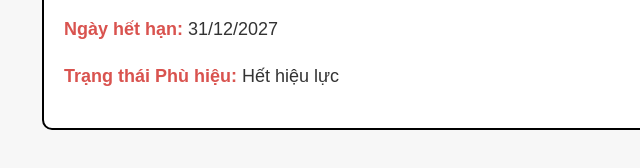
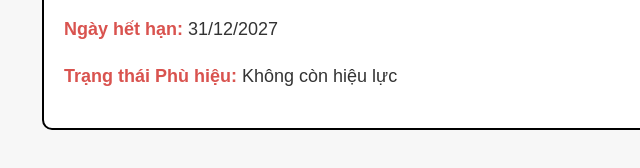
Before and after one commit to qlvtgovvn/qlvt--, a plain HTML site: page index.html in a window 1280 px wide. Shown: the part 394-562 px from the top of the page, 276-916 px from the left. Drawn offline with Linux system fonts and the light colour scheme.

Commit message:
Update index.html

```diff
--- a/index.html
+++ b/index.html
@@ -48,7 +48,7 @@
         <p><span class="highlight">Biển số xe:</span> 99B01809</p>
         <p><span class="highlight">Loại phù hiệu:</span> Xe Hợp đồng</p>
         <p><span class="highlight">Ngày hết hạn:</span> 31/12/2027</p>
-        <p><span class="highlight">Trạng thái Phù hiệu:</span> Hết hiệu lực</p>
+        <p><span class="highlight">Trạng thái Phù hiệu:</span> Không còn hiệu lực</p>
     </div>
 
 </body>
```
